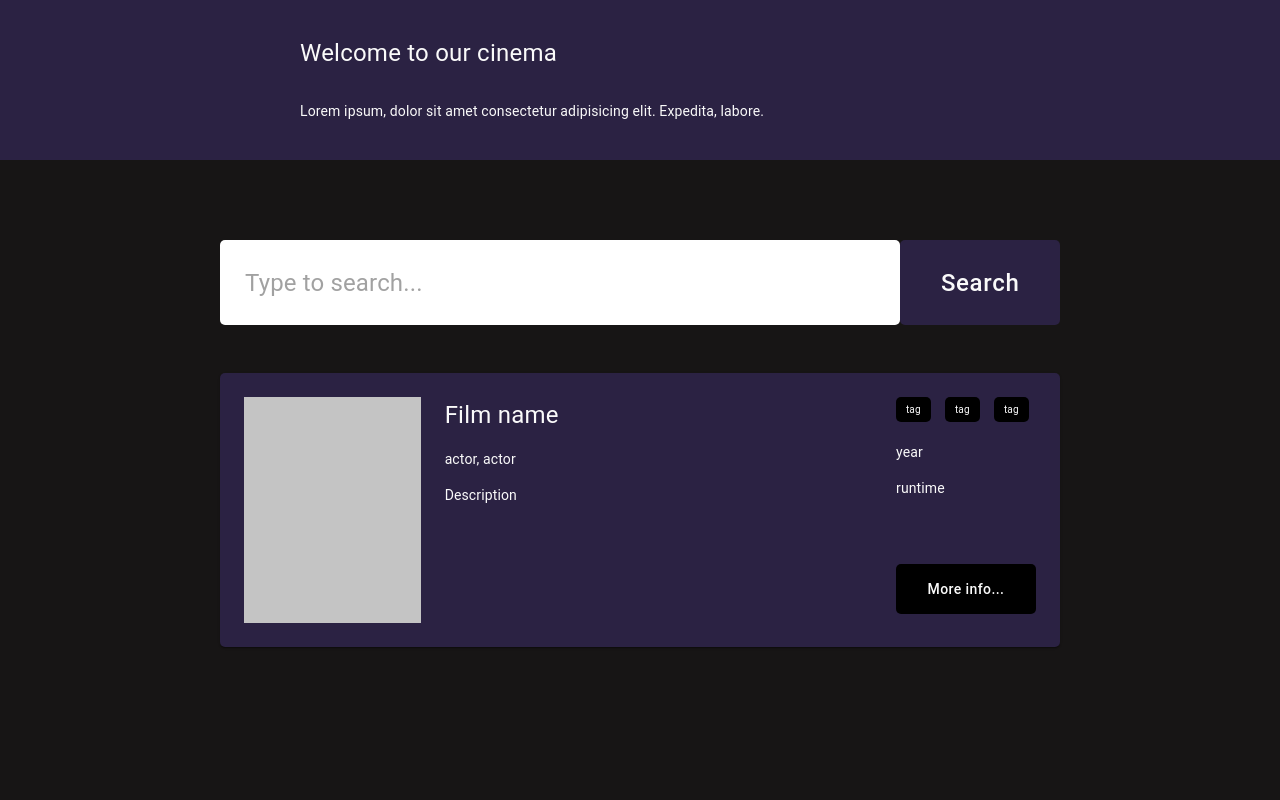
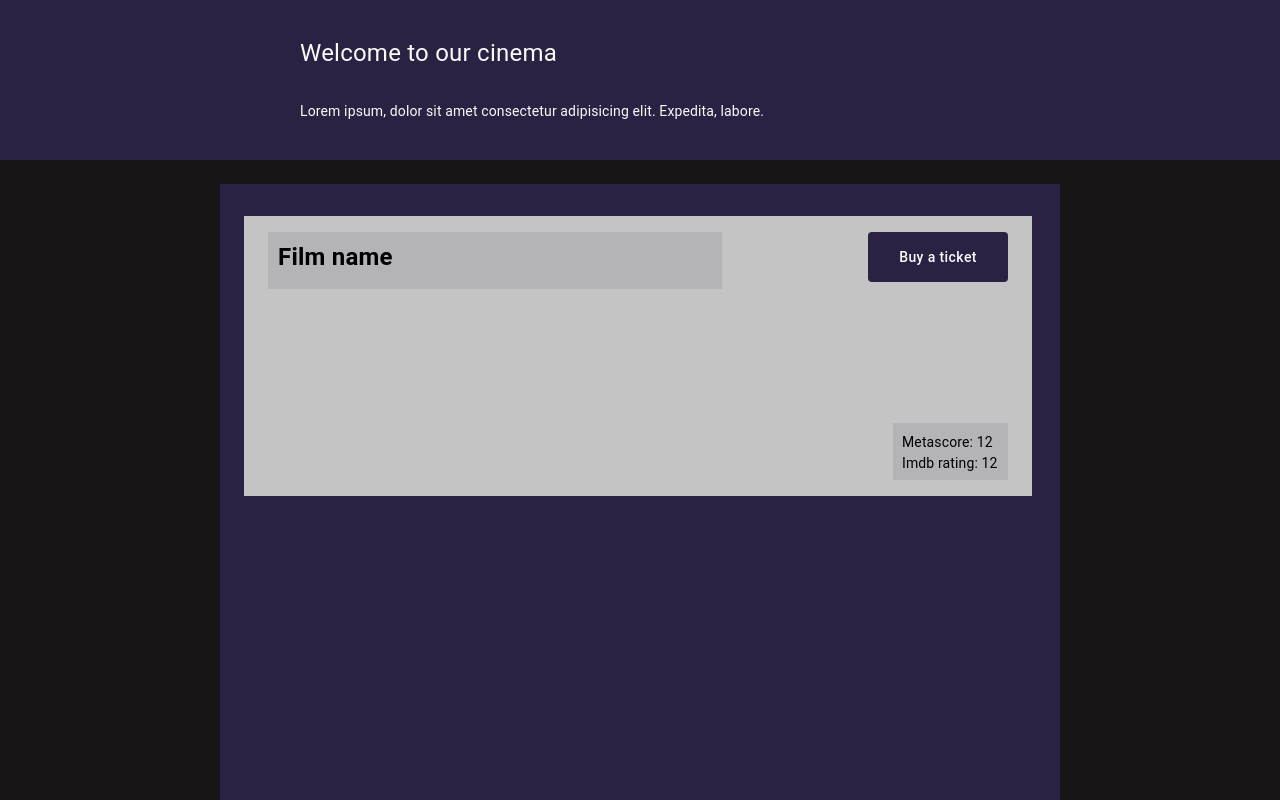
Before and after one commit to PolinaRaguilo/Cinema, a React (Create React App) app: page /movie/1 in a window 1280 px wide. Shown: the top 800 px of the page. Built offline with nearby package versions, Linux system fonts and the light colour scheme.

Commit message:
Started film page

```diff
--- a/package.json
+++ b/package.json
@@ -9,6 +9,7 @@
     "@testing-library/user-event": "^12.8.3",
     "react": "^17.0.2",
     "react-dom": "^17.0.2",
+    "react-router-dom": "^5.2.0",
     "react-scripts": "4.0.3",
     "web-vitals": "^1.1.1"
   },
--- a/src/App.js
+++ b/src/App.js
@@ -1,13 +1,18 @@
+import { BrowserRouter, Route } from 'react-router-dom';
+import FilmDescription from './components/film-description';
 import Header from './components/header';
 import MainPage from './components/main-page';
 import ThemeProvider from './styles/ThemeProvider';
 
 const App = () => {
   return (
-    <ThemeProvider>
-      <Header />
-      <MainPage />
-    </ThemeProvider>
+    <BrowserRouter>
+      <ThemeProvider>
+        <Header />
+        <Route exact path="/" component={MainPage} />
+        <Route path="/movie/:id" component={FilmDescription} />
+      </ThemeProvider>
+    </BrowserRouter>
   );
 };
 
--- a/src/components/film-card.js
+++ b/src/components/film-card.js
@@ -7,6 +7,7 @@ import {
   makeStyles,
   Typography,
 } from '@material-ui/core';
+import { Link } from 'react-router-dom';
 
 const useStyles = makeStyles({
   card__film: {
@@ -15,6 +16,7 @@ const useStyles = makeStyles({
     height: 274,
     borderRadius: 5,
     padding: 24,
+    marginBottom: 32,
   },
   poster: {
     backgroundColor: '#C4C4C4',
@@ -63,6 +65,10 @@ const useStyles = makeStyles({
       border: '3px solid #FFFFFF',
       color: '#FFFFFF',
     },
+    '& a': {
+      textDecoration: 'none',
+      color: '#FFFFFF',
+    },
   },
 });
 
@@ -88,7 +94,9 @@ const FilmCard = () => {
         </Box>
         <Typography className={classes.description__text}>year</Typography>
         <Typography className={classes.description__text}>runtime</Typography>
-        <Button className={classes.button__more}>More info...</Button>
+        <Button className={classes.button__more}>
+          <Link to="/movie/:id">More info...</Link>
+        </Button>
       </Box>
     </Card>
   );
--- /dev/null
+++ b/src/components/film-description.js
@@ -0,0 +1,76 @@
+import {
+  Box,
+  Button,
+  CardMedia,
+  makeStyles,
+  Typography,
+} from '@material-ui/core';
+
+const useStyles = makeStyles({
+  wrapper: {
+    width: 840,
+    minHeight: 840,
+    backgroundColor: '#2B2243',
+    marginTop: 24,
+    margin: '0px auto',
+    padding: '32px 24px 26px',
+  },
+  media__wrapper: {
+    position: 'relative',
+    width: 788,
+    height: 280,
+  },
+  poster: {
+    backgroundColor: '#C4C4C4',
+    height: '100%',
+  },
+  film__title: {
+    position: 'absolute',
+    bottom: 0,
+    left: 24,
+    top: 16,
+    width: 454,
+    height: 57,
+    backgroundColor: 'rgba(43, 34, 67, 0.1)',
+    fontSize: 24,
+    color: '#000000',
+    fontWeight: 'bold',
+    padding: '7px 16px 8px 10px',
+  },
+  rating: {
+    position: 'absolute',
+    width: 115,
+    height: 57,
+    bottom: 16,
+    right: 24,
+    fontSize: 14,
+    backgroundColor: 'rgba(43, 34, 67, 0.1)',
+    padding: '9px 5px 0px 9px',
+    color: '#000000',
+  },
+  btn: {
+    position: 'absolute',
+    top: 16,
+    right: 24,
+    width: 140,
+    height: 50,
+  },
+});
+
+const FilmDescription = () => {
+  const classes = useStyles();
+  return (
+    <Box className={classes.wrapper}>
+      <Box className={classes.media__wrapper}>
+        <CardMedia className={classes.poster} />
+        <Typography className={classes.film__title}>Film name</Typography>
+        <Typography className={classes.rating}>
+          Metascore: 12 Imdb rating: 12
+        </Typography>
+        <Button className={classes.btn}>Buy a ticket</Button>
+      </Box>
+    </Box>
+  );
+};
+
+export default FilmDescription;
--- a/src/components/main-page.js
+++ b/src/components/main-page.js
@@ -5,7 +5,7 @@ const useStyles = makeStyles(() => ({
   wrapper: {
     width: 840,
     margin: '0px auto',
-    paddingTop: 80,
+    marginTop: 80,
   },
   btn__search: {
     width: 168,
@@ -29,6 +29,7 @@ const MainPage = () => {
         <Button className={classes.btn__search}>Search</Button>
       </form>
       <FilmCard />
+      <FilmCard />
     </Box>
   );
 };
```
Also changed, not shown: 1 other file (tests, documents, lock files or other folders).
